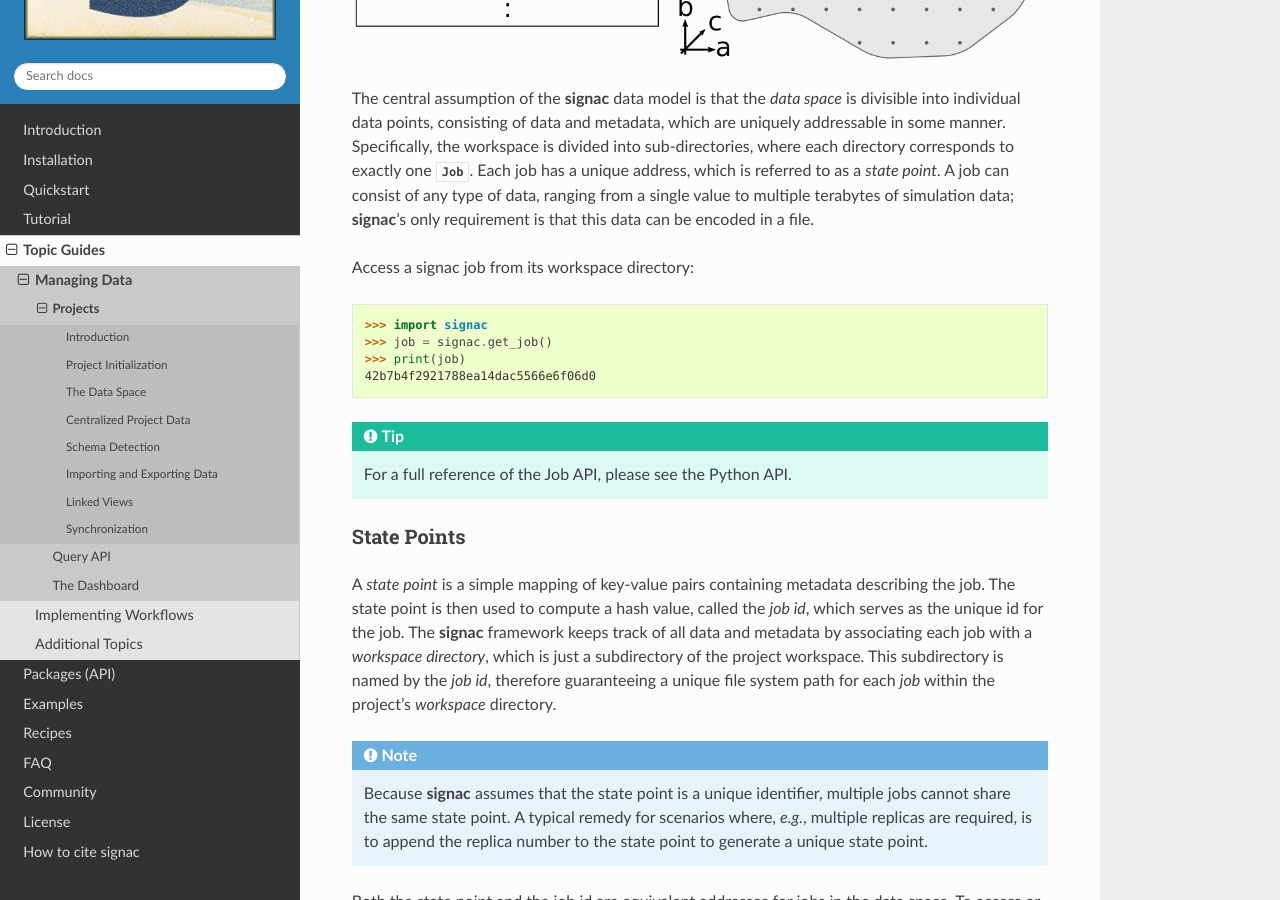
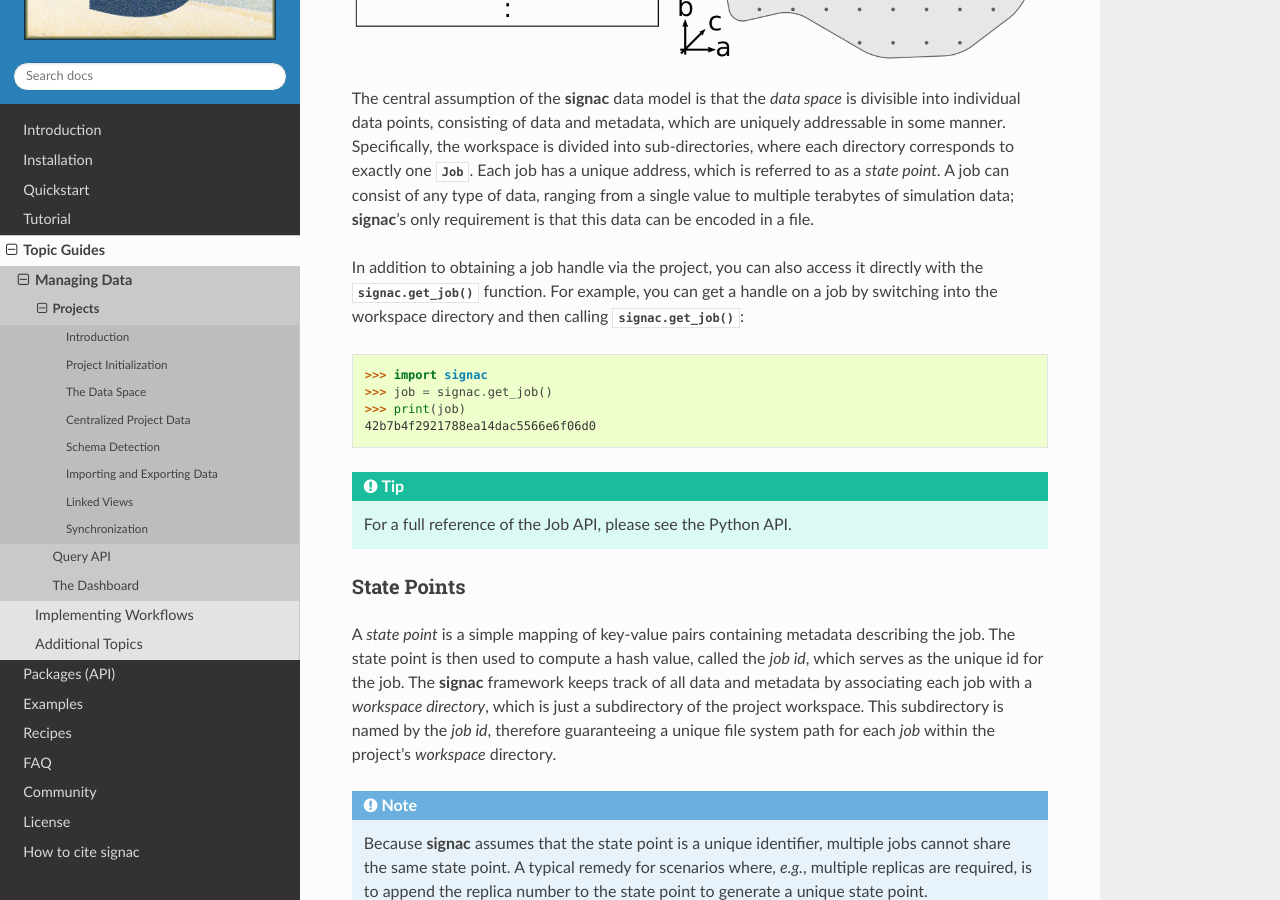
Before and after one commit to glotzerlab/signac-docs, a Sphinx documentation site: the page built from docs/source/projects.rst, in a window 1280 px wide and 900 px high, scrolled down 1961 px. Built offline with Sphinx 7.4.7 and the Read the Docs theme 2.0.0, drawn with Linux system fonts in a browser that asks for light colours.

Commit message:
Slightly extend the signac.get() description.

```diff
--- a/docs/source/projects.rst
+++ b/docs/source/projects.rst
@@ -88,7 +88,8 @@ Specifically, the workspace is divided into sub-directories, where each director
 Each job has a unique address, which is referred to as a *state point*.
 A job can consist of any type of data, ranging from a single value to multiple terabytes of simulation data; **signac**'s only requirement is that this data can be encoded in a file.
 
-Access a signac job from its workspace directory:
+In addition to obtaining a job handle via the project, you can also access it directly with the :func:`signac.get_job` function.
+For example, you can get a handle on a job by switching into the workspace directory and then calling :func:`signac.get_job`:
 
 .. code-block:: python
 
```
